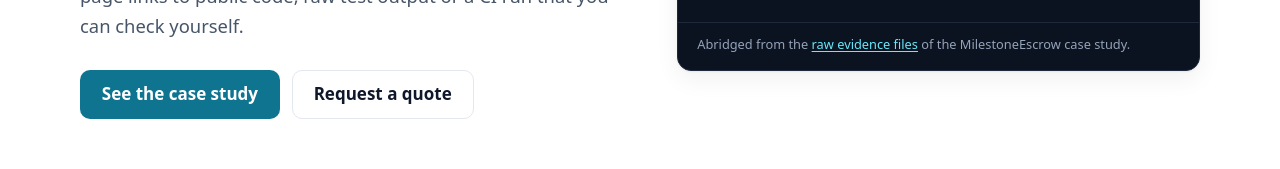
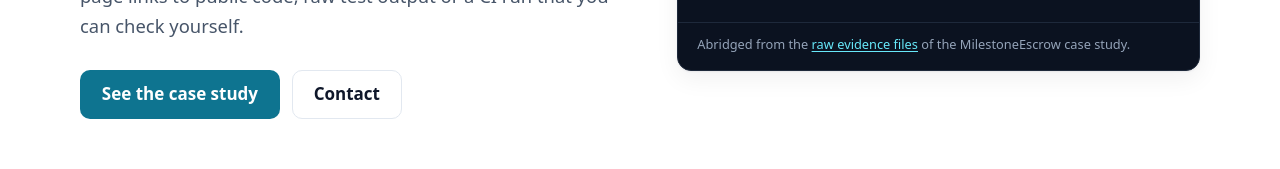
Before and after one commit to francodoneddu-ctrl/francodoneddu-ctrl.github.io, a plain HTML site: page index.html in a window 1280 px wide. Shown: the part 480-649 px from the top of the page. Drawn offline with Linux system fonts and the light colour scheme.

Commit message:
Point contact section to GitHub profile until a private channel exists
Co-Authored-By: Claude Opus 5.5 <noreply@anthropic.com>

```diff
--- a/index.html
+++ b/index.html
@@ -44,7 +44,7 @@
           <p class="lead">I write specifications, adversarial tests and reproducible verification evidence for Solidity contracts. Each claim on this page links to public code, raw test output or a CI run that you can check yourself.</p>
           <div class="hero-actions">
             <a class="btn btn-primary" href="#case-study">See the case study</a>
-            <a class="btn btn-ghost" href="#contact">Request a quote</a>
+            <a class="btn btn-ghost" href="#contact">Contact</a>
           </div>
         </div>
         <figure class="terminal" aria-labelledby="terminal-caption">
@@ -240,7 +240,7 @@ src/MilestoneEscrow.sol
     <section class="section" id="contact" aria-labelledby="contact-title">
       <div class="container contact">
         <p class="eyebrow">Contact</p>
-        <h2 id="contact-title">Request a quote</h2>
+        <h2 id="contact-title">Quotes and enquiries</h2>
         <p class="section-intro">A private contact channel for quote requests will be available soon. In the meantime, you can find my work on my GitHub profile.</p>
         <div class="hero-actions">
           <a class="btn btn-primary" href="https://github.com/francodoneddu-ctrl">Visit my GitHub profile</a>
```
